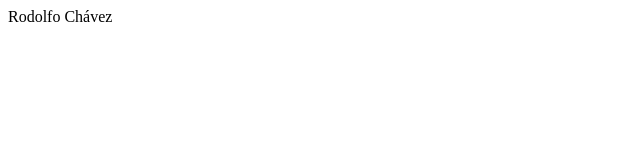
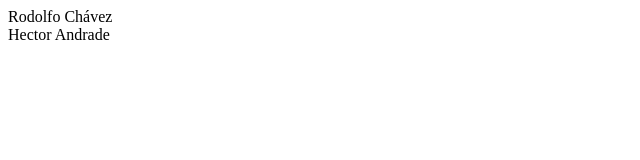
Before and after one commit to rcp240/basic-page, a plain HTML site: page index.html in a window 1280 px wide. Shown: the full height of the page, 0-640 px from the left. Drawn offline with Linux system fonts and the light colour scheme.

Commit message:
Se creó rama y se agregó div en el index.

```diff
--- a/index.html
+++ b/index.html
@@ -5,6 +5,6 @@
     </head>
     <body>
         <div>Rodolfo Chávez</div>
-
+        <div>Hector Andrade</div>
     </body>
 </html>
```
